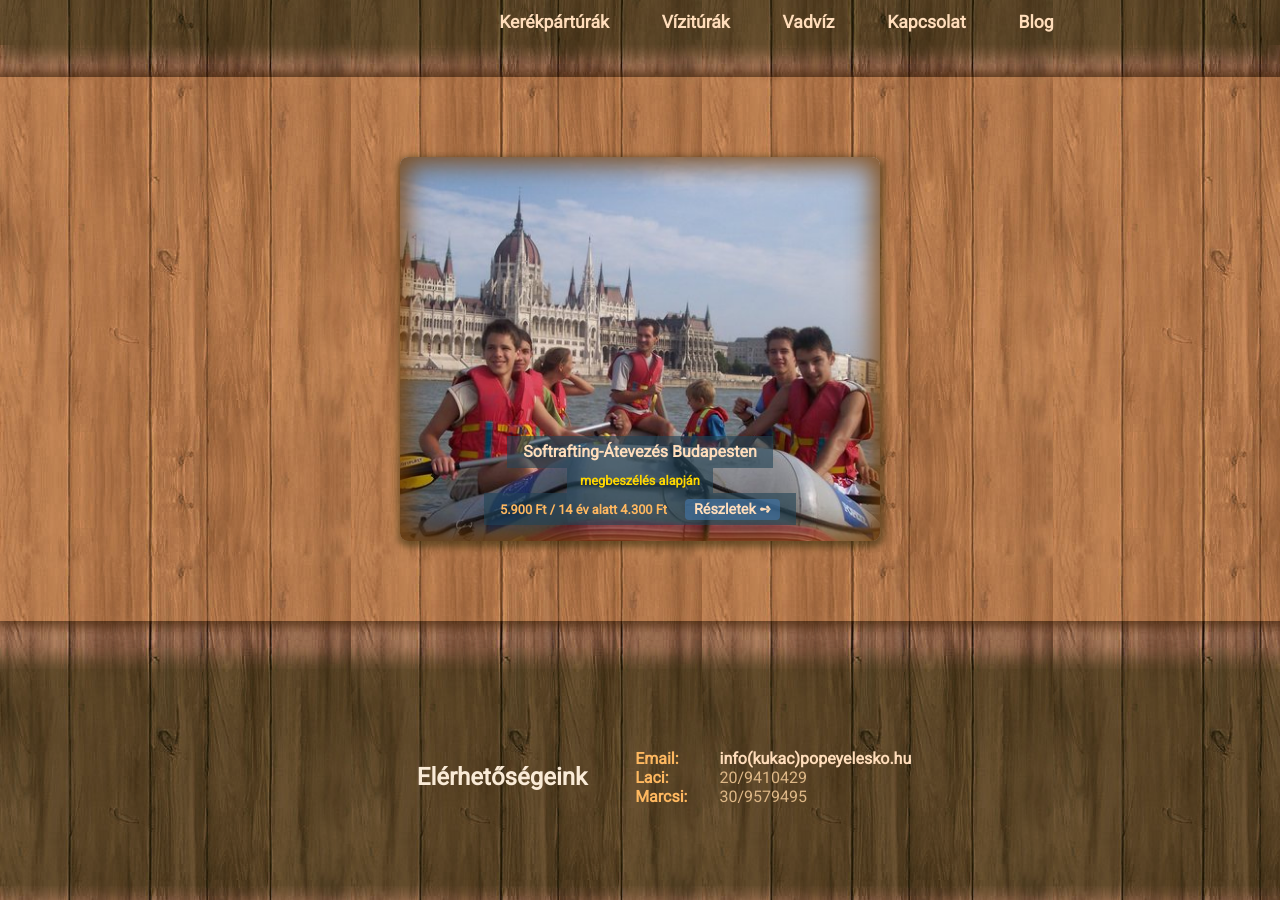
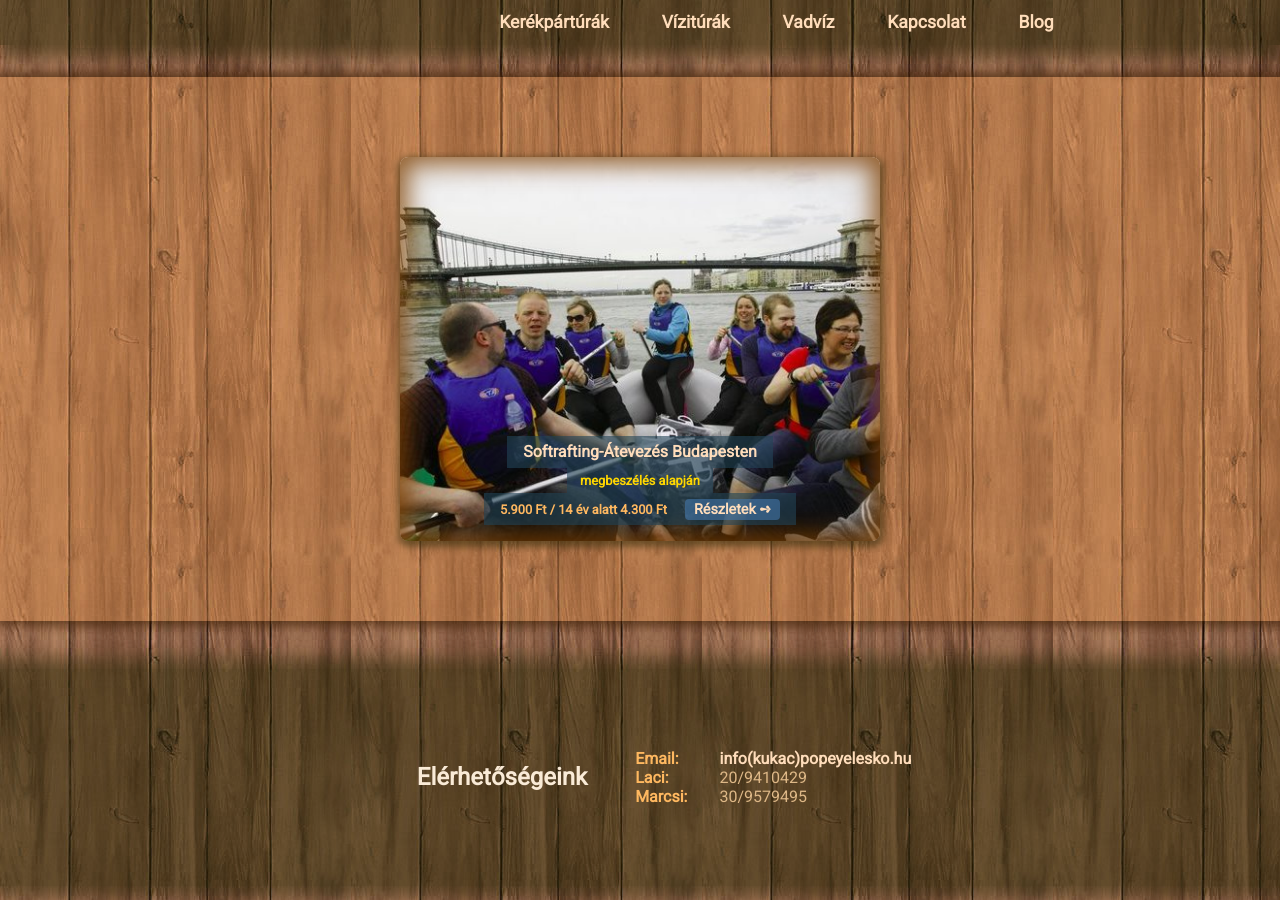
Before and after one commit to popeye-archive/popeye-weblap, a Jekyll site: the page built from _turak/viziturak/index.html, in a window 1280 px wide. Built offline with Jekyll 4.4.1, drawn with Linux system fonts in a browser that asks for light colours.

Commit message:
Második képet mutatja a túra lapon

```diff
--- a/_includes/kategoria-index.html
+++ b/_includes/kategoria-index.html
@@ -8,7 +8,7 @@
 		{% assign turaId = leiras.turaId %}
 		<a class="slideshow" href="/{{kategoriaId}}/{{turaId}}">
 			{% assign first = true %}
-			{% assign kepek = site.data.kepek[kategoriaId][turaId] %}
+			{% assign kepek = site.data.kepek[kategoriaId][turaId] | shift %}
 			{% if kepek %} {% for kep in kepek %}
 			<div class="img slide" style="background-image:url(/kepek/{{kep}})" {% unless first %}hidden{% endunless %}></div>
 			{% assign first = false %}
```
